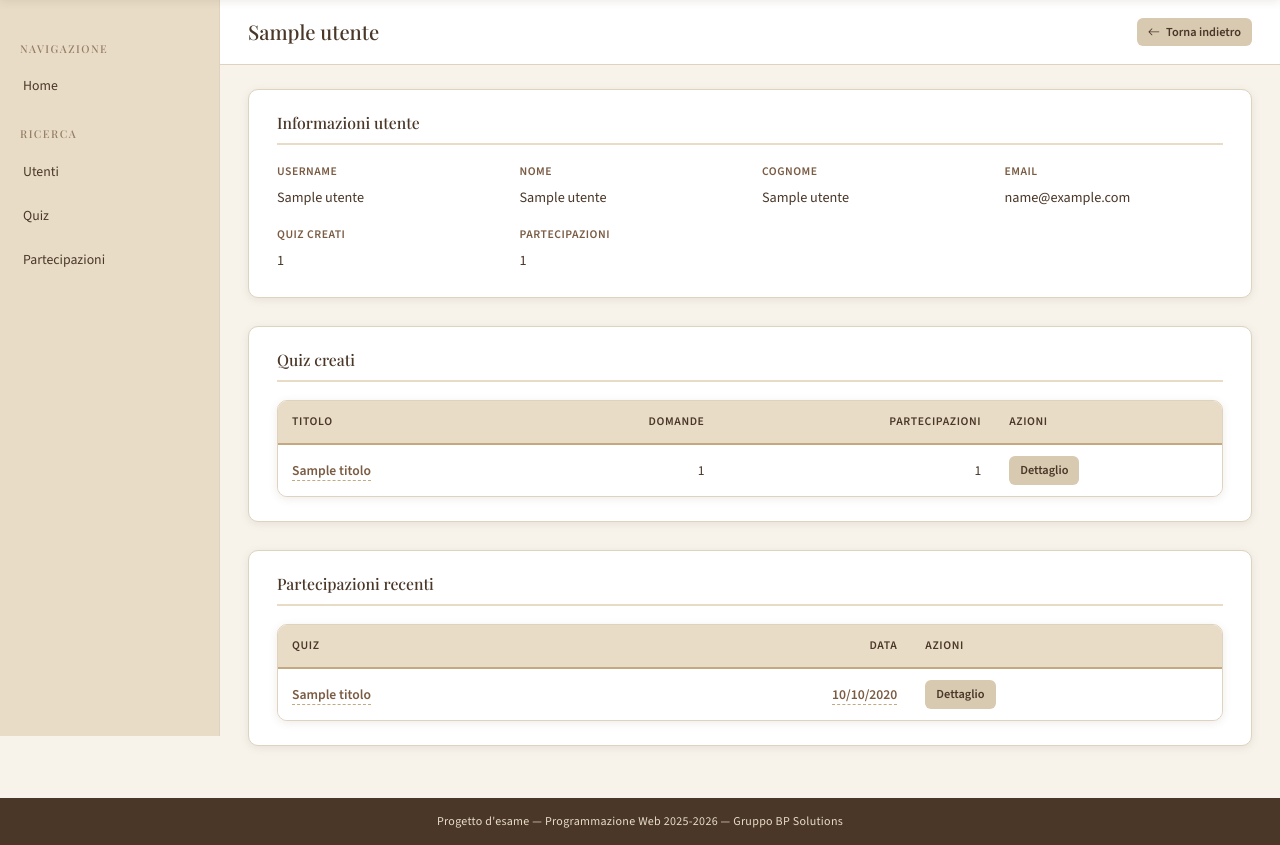
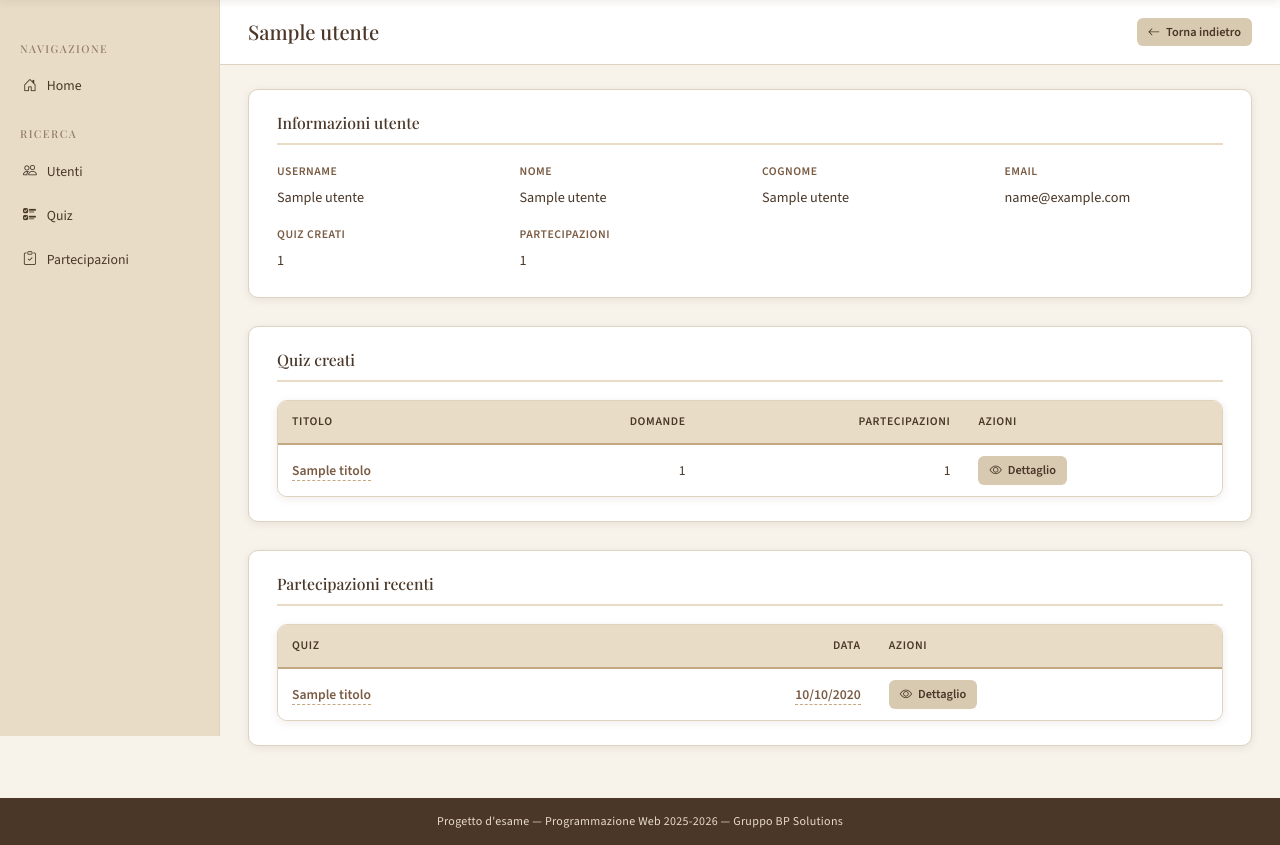
Before and after one commit to BP-Solution/pw26_quiz_2, a Django app: template quiz/templates/quiz/dettaglio_utente.html in a window 1280 px wide. Shown: the part 64-909 px from the top of the page. Run offline with Django 3.2, Linux system fonts and the light colour scheme; the template is opened without the code that fills it: most values are stand-ins (such as "Sample title", 1, 10 or a date in 2020); some libraries are stand-ins or nearby versions.

Commit message:
revisione dettagli

```diff
--- a/quiz/templates/quiz/base.html
+++ b/quiz/templates/quiz/base.html
@@ -24,12 +24,12 @@
         {# Menu di navigazione laterale: evidenzia la voce attiva tramite la variabile "active". #}
         <nav class="site-nav">
             <div class="nav-section-title">Navigazione</div>
-            <a href="{% url 'home' %}" class="{% if active == 'home' %}active{% endif %}">Home</a>
+            <a href="{% url 'home' %}" class="{% if active == 'home' %}active{% endif %}"><i class="bi bi-house-door" aria-hidden="true"></i> Home</a>
 
             <div class="nav-section-title">Ricerca</div>
-            <a href="{% url 'ricerca_utenti' %}" class="{% if active == 'utenti' %}active{% endif %}">Utenti</a>
-            <a href="{% url 'ricerca_quiz' %}" class="{% if active == 'quiz' %}active{% endif %}">Quiz</a>
-            <a href="{% url 'ricerca_partecipazioni' %}" class="{% if active == 'partecipazioni' %}active{% endif %}">Partecipazioni</a>
+            <a href="{% url 'ricerca_utenti' %}" class="{% if active == 'utenti' %}active{% endif %}"><i class="bi bi-people" aria-hidden="true"></i> Utenti</a>
+            <a href="{% url 'ricerca_quiz' %}" class="{% if active == 'quiz' %}active{% endif %}"><i class="bi bi-ui-checks" aria-hidden="true"></i> Quiz</a>
+            <a href="{% url 'ricerca_partecipazioni' %}" class="{% if active == 'partecipazioni' %}active{% endif %}"><i class="bi bi-clipboard-check" aria-hidden="true"></i> Partecipazioni</a>
         </nav>
 
         {# Area principale: pannello di ricerca/filtri (opzionale) e contenuto specifico della pagina. #}
--- a/quiz/templates/quiz/dettaglio_utente.html
+++ b/quiz/templates/quiz/dettaglio_utente.html
@@ -63,7 +63,7 @@
                     <td class="text-end">{{ quiz.n_domande }}</td>
                     <td class="text-end">{{ quiz.n_partecipazioni }}</td>
                     <td class="actions-cell">
-                        <a href="{% url 'dettaglio_quiz' quiz.id %}?next={{ request.get_full_path|urlencode }}" class="btn btn-secondary btn-sm">Dettaglio</a>
+                        <a href="{% url 'dettaglio_quiz' quiz.id %}?next={{ request.get_full_path|urlencode }}" class="btn btn-secondary btn-sm"><i class="bi bi-eye" aria-hidden="true"></i> Dettaglio</a>
                     </td>
                 </tr>
                 {% endfor %}
@@ -93,7 +93,7 @@
                     <td><a href="{% url 'dettaglio_quiz' partecipazione.quiz.id %}?next={{ request.get_full_path|urlencode }}" class="table-link">{{ partecipazione.quiz.titolo }}</a></td>
                     <td class="text-end"><a href="{% url 'dettaglio_partecipazione' partecipazione.id %}?next={{ request.get_full_path|urlencode }}" class="table-link stretched-link">{{ partecipazione.data|date:"d/m/Y" }}</a></td>
                     <td class="actions-cell">
-                        <a href="{% url 'dettaglio_partecipazione' partecipazione.id %}?next={{ request.get_full_path|urlencode }}" class="btn btn-secondary btn-sm">Dettaglio</a>
+                        <a href="{% url 'dettaglio_partecipazione' partecipazione.id %}?next={{ request.get_full_path|urlencode }}" class="btn btn-secondary btn-sm"><i class="bi bi-eye" aria-hidden="true"></i> Dettaglio</a>
                     </td>
                 </tr>
                 {% endfor %}
--- a/quiz/templates/quiz/ricerca_partecipazioni.html
+++ b/quiz/templates/quiz/ricerca_partecipazioni.html
@@ -83,7 +83,7 @@
                 <td class="text-end"><a href="{% url 'dettaglio_partecipazione' partecipazione.id %}?next={{ request.get_full_path|urlencode }}" class="table-link stretched-link">{{ partecipazione.data|date:"d/m/Y" }}</a></td>
                 <td class="text-end">{% if partecipazione.n_risposte > 0 %}{{ partecipazione.punteggio_totale|floatformat:1 }}{% else %}—{% endif %}</td>
                 <td class="actions-cell">
-                    <a href="{% url 'dettaglio_partecipazione' partecipazione.id %}?next={{ request.get_full_path|urlencode }}" class="btn btn-secondary btn-sm">Dettaglio</a>
+                    <a href="{% url 'dettaglio_partecipazione' partecipazione.id %}?next={{ request.get_full_path|urlencode }}" class="btn btn-secondary btn-sm"><i class="bi bi-eye" aria-hidden="true"></i> Dettaglio</a>
                     <a href="{% url 'modifica_partecipazione' partecipazione.id %}?next={{ request.get_full_path|urlencode }}" class="btn btn-secondary btn-sm"><i class="bi bi-pencil" aria-hidden="true"></i> Modifica</a>
                     <a href="{% url 'elimina_partecipazione' partecipazione.id %}?next={{ request.get_full_path|urlencode }}" class="btn btn-danger btn-sm"><i class="bi bi-trash" aria-hidden="true"></i> Elimina</a>
                 </td>
--- a/quiz/templates/quiz/ricerca_utenti.html
+++ b/quiz/templates/quiz/ricerca_utenti.html
@@ -91,7 +91,7 @@
                 <td class="text-end">{{ utente.n_quiz_creati }}</td>
                 <td class="text-end">{{ utente.n_partecipazioni }}</td>
                 <td class="actions-cell">
-                    <a href="{% url 'dettaglio_utente' utente.id %}?next={{ request.get_full_path|urlencode }}" class="btn btn-secondary btn-sm">Dettaglio</a>
+                    <a href="{% url 'dettaglio_utente' utente.id %}?next={{ request.get_full_path|urlencode }}" class="btn btn-secondary btn-sm"><i class="bi bi-eye" aria-hidden="true"></i> Dettaglio</a>
                 </td>
             </tr>
             {% endfor %}
```
Also changed, not shown: quiz/templates/quiz/ricerca_quiz.html (+5 -2 lines).
